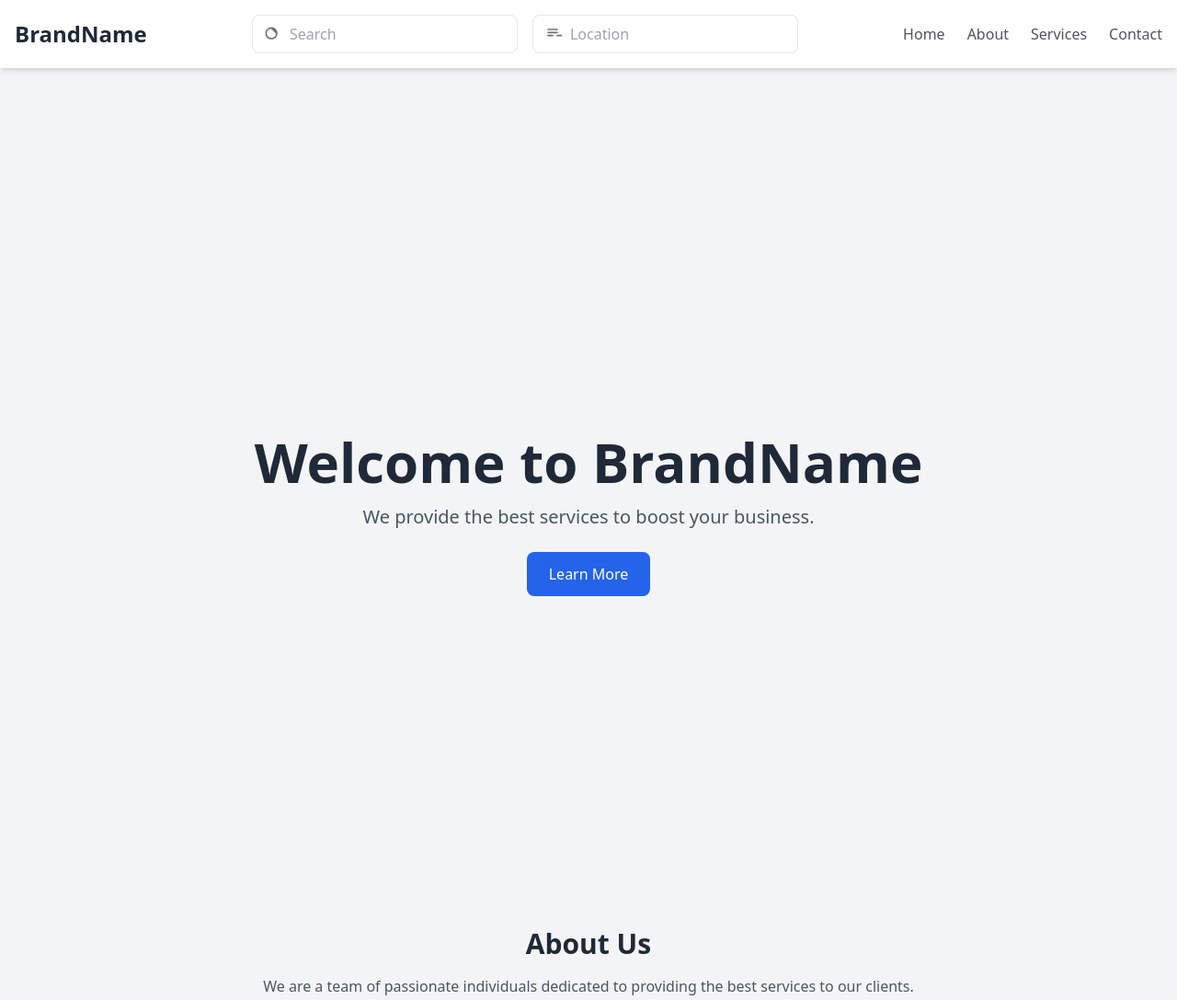
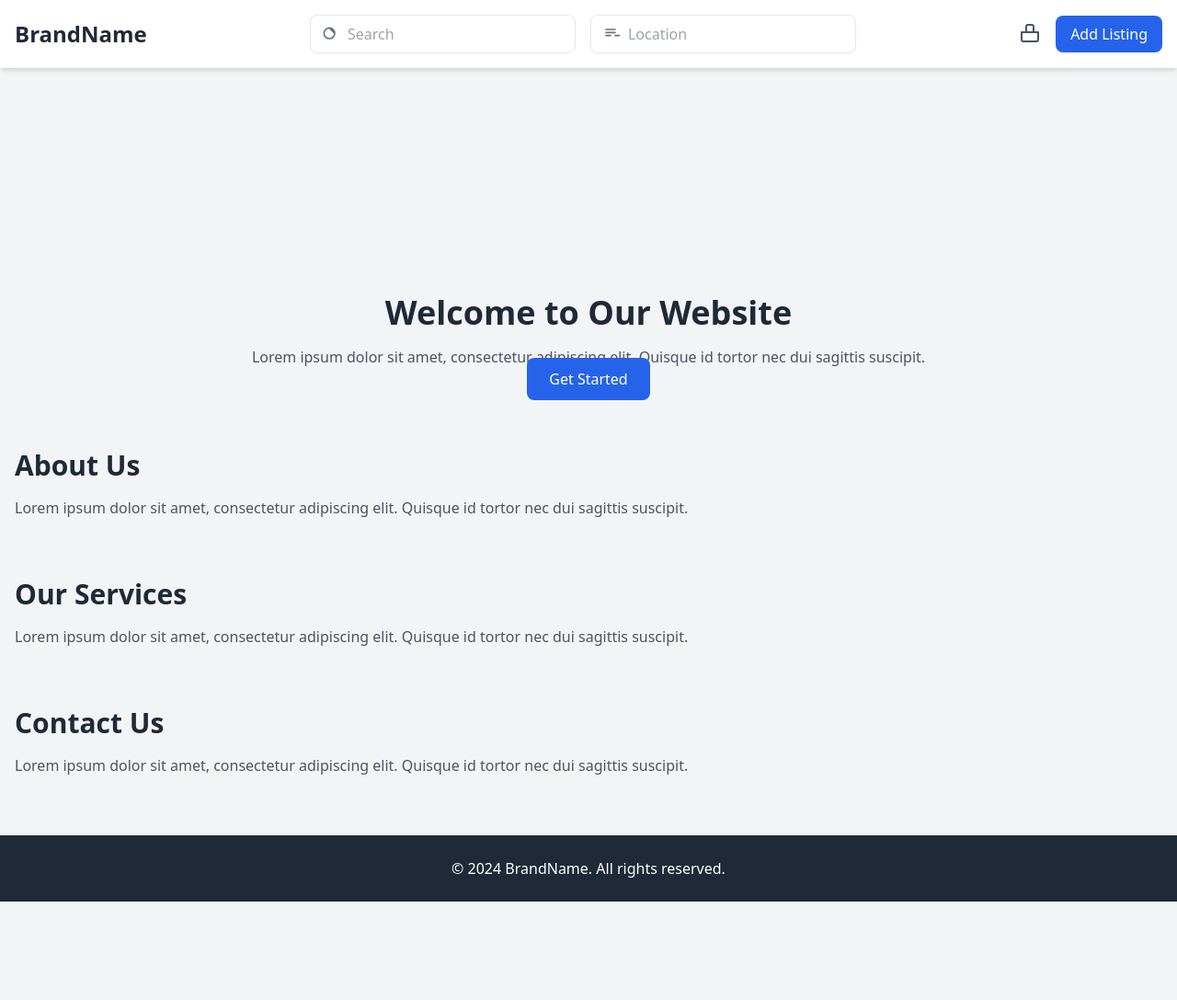
Before and after one commit to iamrawlinsDevdesigner/image_carousel, a plain HTML site: page index.html in a window 1280 px wide. Shown: the top 1087 px of the page at 92% size. After the commit the page ends 980 px from the top, so only its background shows below. Drawn offline with nearby package versions, Linux system fonts and the light colour scheme.

Commit message:
6th commit-features add
Added a listing button, login icon and login icon

```diff
--- a/index.html
+++ b/index.html
@@ -25,7 +25,23 @@
         <div class="container mx-auto px-4 py-4 flex items-center justify-between">
             <!-- Brand Name -->
             <a href="#" class="text-2xl font-bold text-gray-800">BrandName</a>
-            <!-- Search and Location Fields (visible only on large screens) -->
+            <!-- Add Listing Button and Login Icon (visible on small screens) -->
+            <div class="md:hidden flex items-center space-x-4">
+                <a href="#" class="text-gray-600 hover:text-gray-800">
+                    <svg class="w-6 h-6" fill="none" stroke="currentColor" viewBox="0 0 24 24" xmlns="http://www.w3.org/2000/svg">
+                        <path stroke-linecap="round" stroke-linejoin="round" stroke-width="2" d="M14 2h-4a2 2 0 00-2 2v4a2 2 0 002 2h4a2 2 0 002-2V4a2 2 0 00-2-2zM5 20h14a2 2 0 002-2V10H3v8a2 2 0 002 2z"></path>
+                    </svg>
+                </a>
+                <button class="px-4 py-2 bg-blue-600 text-white rounded-lg hover:bg-blue-500">Add Listing</button>
+                <button class="md:hidden text-gray-800 focus:outline-none focus:ring-2 focus:ring-gray-800" id="menu-button">
+                    <svg class="w-6 h-6" fill="none" stroke="currentColor" viewBox="0 0 24 24" xmlns="http://www.w3.org/2000/svg">
+                        <path stroke-linecap="round" stroke-linejoin="round" stroke-width="2" d="M4 6h16M4 12h16m-7 6h7"></path>
+                    </svg>
+                </button>
+            </div>
+            <!-- Search and Location Fields, Add Listing Button and Login Icon (visible only on large screens) -->
+            <div class="hidden md:flex flex-1 items-center justify-between">
+                <!-- Search and Location Fields -->
                 <div class="hidden md:flex flex-1 justify-center space-x-4">
                     <div class="relative">
                         <input type="text" placeholder="Search" class="px-4 py-2 border rounded-lg focus:outline-none focus:ring-2 focus:ring-blue-600 pl-10">
@@ -40,36 +56,36 @@
                         </svg>
                     </div>
                 </div>
-            <!-- Navigation Links (visible only on large screens) -->
-            <nav class="hidden md:flex space-x-6 ml-auto">
-                <a href="#home" class="text-gray-600 hover:text-gray-800">Home</a>
-                <a href="#about" class="text-gray-600 hover:text-gray-800">About</a>
-                <a href="#services" class="text-gray-600 hover:text-gray-800">Services</a>
-                <a href="#contact" class="text-gray-600 hover:text-gray-800">Contact</a>
-            </nav>
-            <!-- Hamburger Button (visible only on small screens) -->
-            <button class="md:hidden text-gray-800 focus:outline-none focus:ring-2 focus:ring-gray-800" id="menu-button">
+                <!-- Add Listing Button and Login Icon -->
+                <div class="flex items-center space-x-4">
+                    <a href="#" class="text-gray-600 hover:text-gray-800">
                         <svg class="w-6 h-6" fill="none" stroke="currentColor" viewBox="0 0 24 24" xmlns="http://www.w3.org/2000/svg">
-                    <path stroke-linecap="round" stroke-linejoin="round" stroke-width="2" d="M4 6h16M4 12h16m-7 6h7"></path>
+                            <path stroke-linecap="round" stroke-linejoin="round" stroke-width="2" d="M14 2h-4a2 2 0 00-2 2v4a2 2 0 002 2h4a2 2 0 002-2V4a2 2 0 00-2-2zM5 20h14a2 2 0 002-2V10H3v8a2 2 0 002 2z"></path>
                         </svg>
-            </button>
+                    </a>
+                    <button class="px-4 py-2 bg-blue-600 text-white rounded-lg hover:bg-blue-500">Add Listing</button>
+                </div>
+            </div>
         </div>
     </header>
 
     <!-- Second-Level Header (visible only on small screens) -->
     <div class="md:hidden fixed top-16 w-full bg-white shadow-md z-10 px-4 py-4">
-        <div class="container mx-auto">
-            <div class="relative mb-4">
+        <div class="container mx-auto flex flex-col items-center space-y-2">
+            <!-- Search and Location Fields -->
+            <div class="flex flex-col w-full space-y-2">
+                <div class="relative w-full">
                     <input type="text" placeholder="Search" class="px-4 py-2 border rounded-lg focus:outline-none focus:ring-2 focus:ring-blue-600 pl-10 w-full">
                     <svg class="absolute left-3 top-1/2 transform -translate-y-1/2 w-5 h-5 text-gray-500" fill="none" stroke="currentColor" viewBox="0 0 24 24" xmlns="http://www.w3.org/2000/svg">
                         <path stroke-linecap="round" stroke-linejoin="round" stroke-width="2" d="M11 4a7 7 0 100 14 7 7 0 000-14zm0 0l6 6"></path>
                     </svg>
                 </div>
-            <div class="relative">
+                <div class="relative w-full">
                     <input type="text" placeholder="Location" class="px-4 py-2 border rounded-lg focus:outline-none focus:ring-2 focus:ring-blue-600 pl-10 w-full">
                     <svg class="absolute left-3 top-1/2 transform -translate-y-1/2 w-5 h-5 text-gray-500" fill="none" stroke="currentColor" viewBox="0 0 24 24" xmlns="http://www.w3.org/2000/svg">
                         <path stroke-linecap="round" stroke-linejoin="round" stroke-width="2" d="M6 10h12M6 6h12M6 14h6m6 0h6"></path>
                     </svg>
+                </div>
             </div>
         </div>
     </div>
@@ -93,27 +109,37 @@
     </div>
 
     <!-- Main Content -->
-    <main class="container mx-auto px-4 py-8">
+    <main class="pt-32 px-4">
         <!-- Hero Section -->
-        <section id="home" class="flex flex-col items-center justify-center min-h-screen bg-gray-100 text-center">
-            <h1 class="text-4xl md:text-6xl font-bold text-gray-800">Welcome to BrandName</h1>
-            <p class="mt-4 text-lg md:text-xl text-gray-600">We provide the best services to boost your business.</p>
-            <a href="#services" class="mt-6 px-6 py-3 bg-blue-600 text-white rounded-lg hover:bg-blue-500">Learn More</a>
+        <section id="home" class="my-16 text-center">
+            <h1 class="text-4xl font-bold text-gray-800">Welcome to Our Website</h1>
+            <p class="mt-4 text-gray-600">Lorem ipsum dolor sit amet, consectetur adipiscing elit. Quisque id tortor nec dui sagittis suscipit.</p>
+            <a href="#services" class="mt-6 px-6 py-3 bg-blue-600 text-white rounded-lg hover:bg-blue-500">Get Started</a>
         </section>
 
         <!-- About Section -->
-        <section id="about" class="py-12">
-            <div class="text-center">
+        <section id="about" class="my-16">
             <h2 class="text-3xl font-bold text-gray-800">About Us</h2>
-                <p class="mt-4 text-gray-600">We are a team of passionate individuals dedicated to providing the best services to our clients.</p>
-            </div>
+            <p class="mt-4 text-gray-600">Lorem ipsum dolor sit amet, consectetur adipiscing elit. Quisque id tortor nec dui sagittis suscipit.</p>
+        </section>
+
+        <!-- Services Section -->
+        <section id="services" class="my-16">
+            <h2 class="text-3xl font-bold text-gray-800">Our Services</h2>
+            <p class="mt-4 text-gray-600">Lorem ipsum dolor sit amet, consectetur adipiscing elit. Quisque id tortor nec dui sagittis suscipit.</p>
+        </section>
+
+        <!-- Contact Section -->
+        <section id="contact" class="my-16">
+            <h2 class="text-3xl font-bold text-gray-800">Contact Us</h2>
+            <p class="mt-4 text-gray-600">Lorem ipsum dolor sit amet, consectetur adipiscing elit. Quisque id tortor nec dui sagittis suscipit.</p>
         </section>
     </main>
 
     <!-- Footer -->
-    <footer class="bg-white py-4">
-        <div class="container mx-auto px-4 text-center">
-            <p class="text-gray-600">&copy; 2024 BrandName. All rights reserved.</p>
+    <footer class="bg-gray-800 text-white py-6">
+        <div class="container mx-auto text-center">
+            <p>&copy; 2024 BrandName. All rights reserved.</p>
         </div>
     </footer>
 
```
Lines whose indentation alone changed are shown as unchanged.
